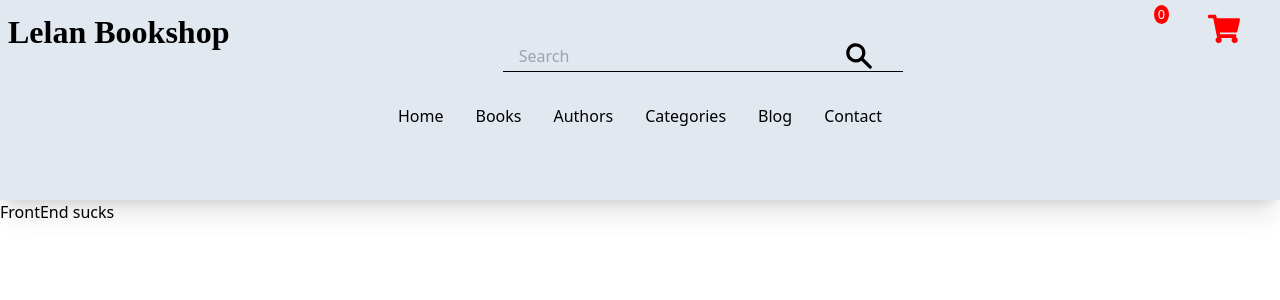
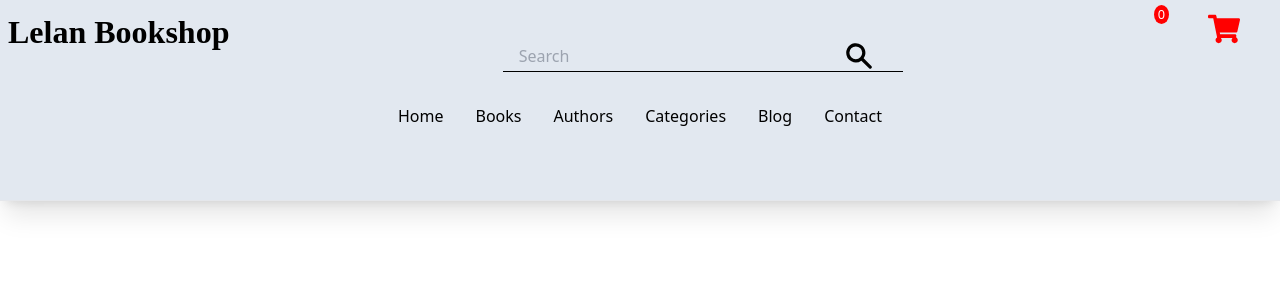
Before and after one commit to Domains18/setting_typescript_node, a React (Vite) app in the folder client/: page / in a window 1280 px wide. Shown: the top 300 px of the page. Built offline with nearby package versions, Linux system fonts and the light colour scheme.

Commit message:
frontend

```diff
--- a/client/src/index.css
+++ b/client/src/index.css
@@ -71,3 +71,6 @@ span{
     border-radius: 50%;
     font-size: 0.8rem;
 }
+.home{
+
+}
--- a/client/src/pages/Homepage.js
+++ b/client/src/pages/Homepage.js
@@ -2,10 +2,13 @@ import React from 'react'
 import Navbar from '../components/Navbar'
 const Homepage = () => {
   return (
-    <div>
+    <>
       <Navbar />
-      <h1>FrontEnd sucks</h1>
-    </div>
+      <hr />
+      <div className="home ">
+
+      </div>
+    </>
   )
 }
 
```
